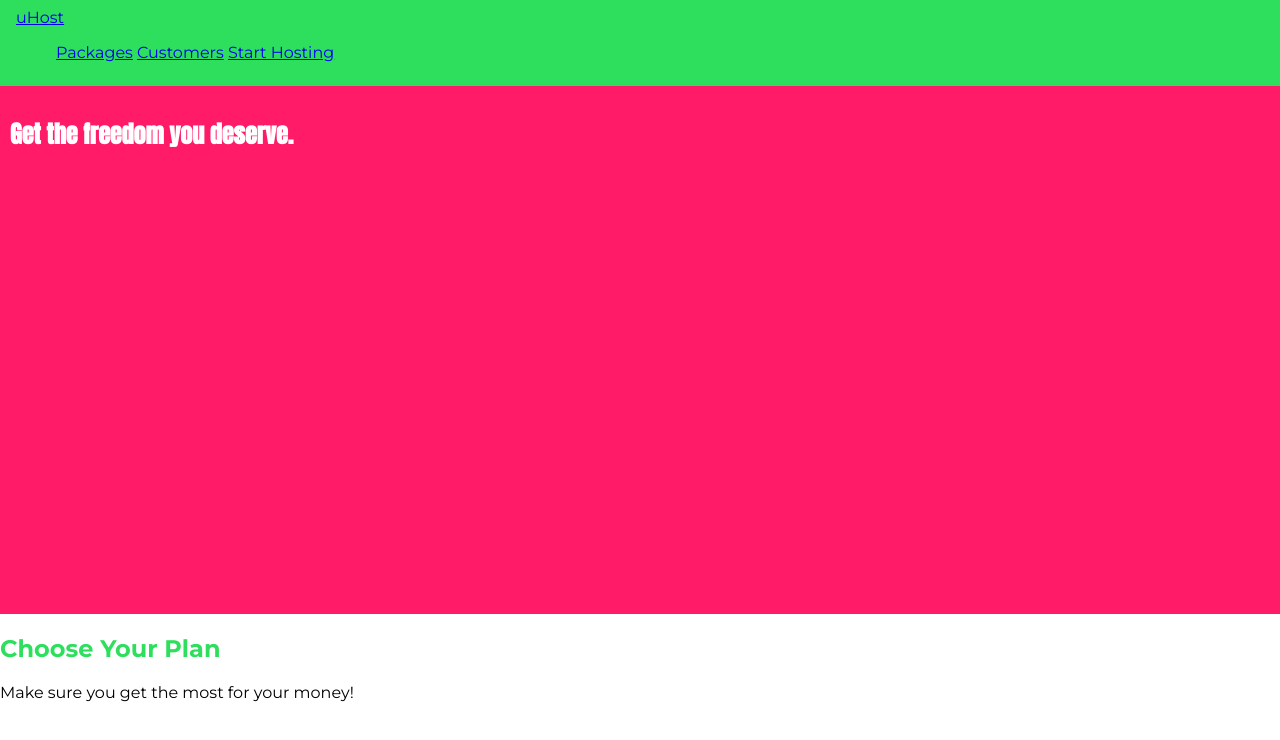
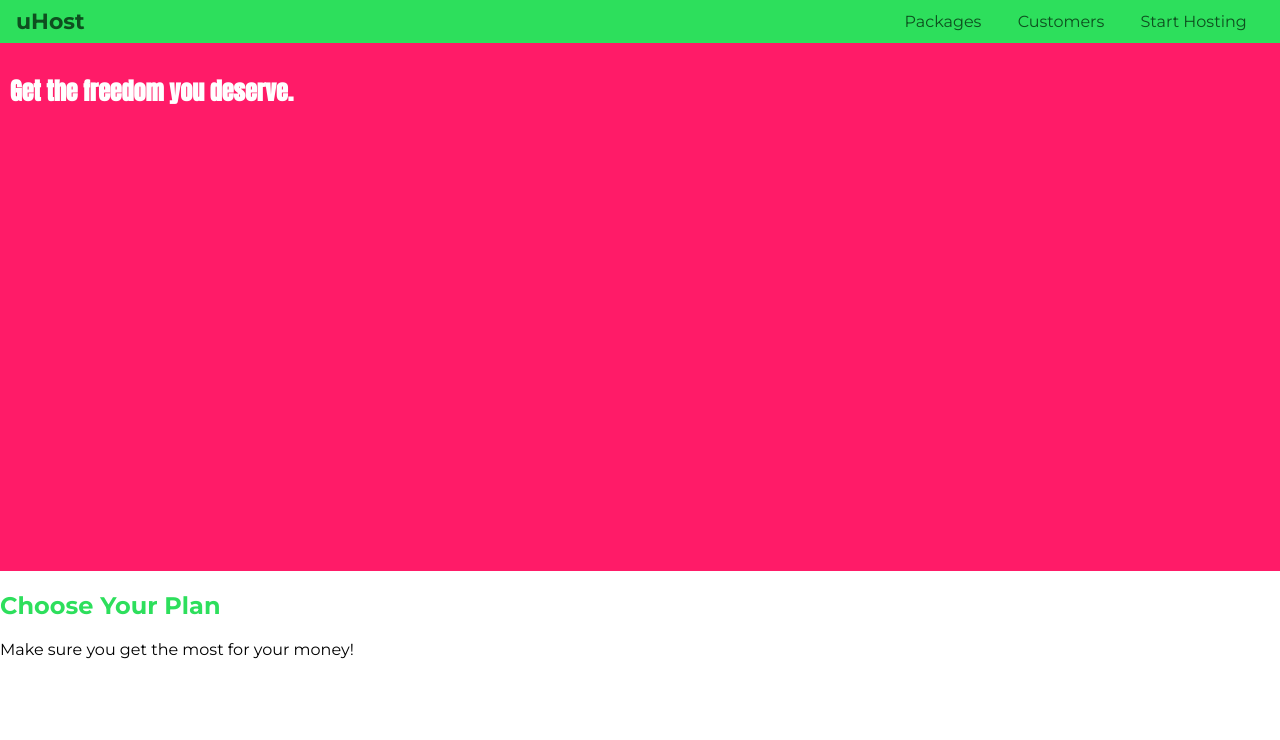
Before and after one commit to OpusMangus/CSSAcademindProject, a plain HTML site: page Source/index.html in a window 1280 px wide. Drawn offline with Linux system fonts and the light colour scheme.

Commit message:
Done up to Session 41

```diff
--- a/Source/index.html
+++ b/Source/index.html
@@ -20,8 +20,8 @@
 
   <body>
     <header class="main-header">
-      <div>
-        <a href="index.html">uHost</a>
+      <div class="main-header__home">
+        <a href="index.html" class="main-header__brand">uHost</a>
       </div>
       <nav class="main-nav">
         <ul class="main-nav__items">
--- a/Source/main.css
+++ b/Source/main.css
@@ -29,6 +29,37 @@ body {
   width: 100%;
 }
 
+.main-header__home {
+  display: inline-block;
+  vertical-align: middle;
+}
+
+.main-header__brand {
+  color: #0e4f1f;
+  text-decoration: none;
+  font-weight: bold;
+  font-size: 22px;
+}
+
+.main-nav {
+  display: inline-block;
+  text-align: right;
+  width: calc(100% - 74px);
+  vertical-align: middle;
+}
+
+.main-nav__items {
+  margin: 0;
+  padding: 0;
+  list-style: none;
+}
+
 .main-nav__item {
   display: inline-block;
+  margin: 0 16px;
 }
+
+.main-nav__item > a {
+  color: #0e4f1f;
+  text-decoration: none;
+}
```
